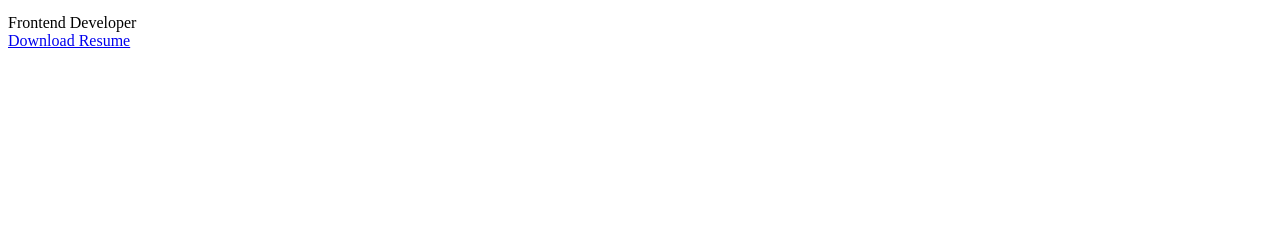
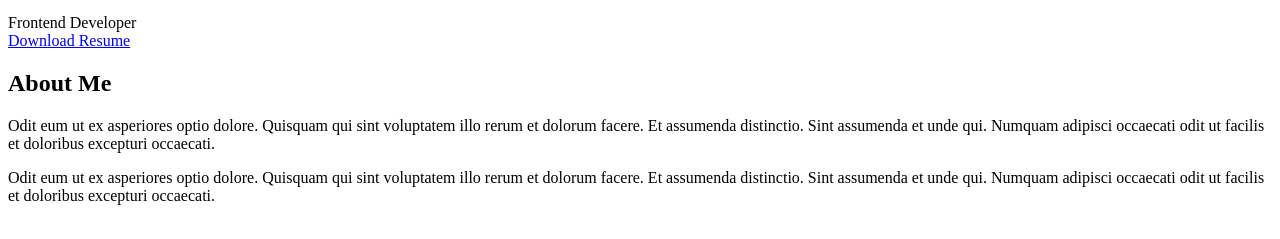
Before and after one commit to Tech1989plus1/DerrickMarshall, a React app: page / in a window 1280 px wide. Shown: the part 505-744 px from the top of the page. Built offline with nearby package versions, Linux system fonts and the light colour scheme; the HTML template or start-up script is replaced by a standard one.

Commit message:
about -> done

```diff
--- a/client/src/components/App.jsx
+++ b/client/src/components/App.jsx
@@ -2,6 +2,7 @@ import React from 'react';
 
 import Home from './features/Home.jsx';
 import Header from './features/Header.jsx';
+import About from './features/About.jsx';
 
 const App = () => {
 
@@ -11,6 +12,7 @@ const App = () => {
         <Header/>
         <main className="l-main">
           <Home/>
+          <About/>
         </main>
       </React.Fragment>
     </div>
--- /dev/null
+++ b/client/src/components/features/About.jsx
@@ -0,0 +1,20 @@
+import React from 'react';
+import { useSelector } from 'react-redux';
+
+const About = () => {
+  const postAboutMe = useSelector(state => state.aboutMeData);
+
+  return (
+    <section className="about section">
+      <div className="about__container bd-grid">
+        <h2 className="section-title" id="about">About Me</h2>
+        <div className="about__data">
+          <p className="about__description">{postAboutMe.about}</p>
+          <p className="about__description">{postAboutMe.about}</p>
+        </div>
+      </div>
+    </section>
+  );
+}
+
+export default About;
--- a/client/src/reducers/aboutMeSlice.jsx
+++ b/client/src/reducers/aboutMeSlice.jsx
@@ -4,7 +4,7 @@ const faker = require('faker');
 
 const initialState = {
   id: nanoid(),
-  summary: faker.lorem.paragraph()
+  about: faker.lorem.paragraph()
 }
 
 const aboutMeSlice = createSlice({
```
Also changed, not shown: client/src/components/features/Bio.jsx (deleted), 1 other file (tests, documents, lock files or other folders).
